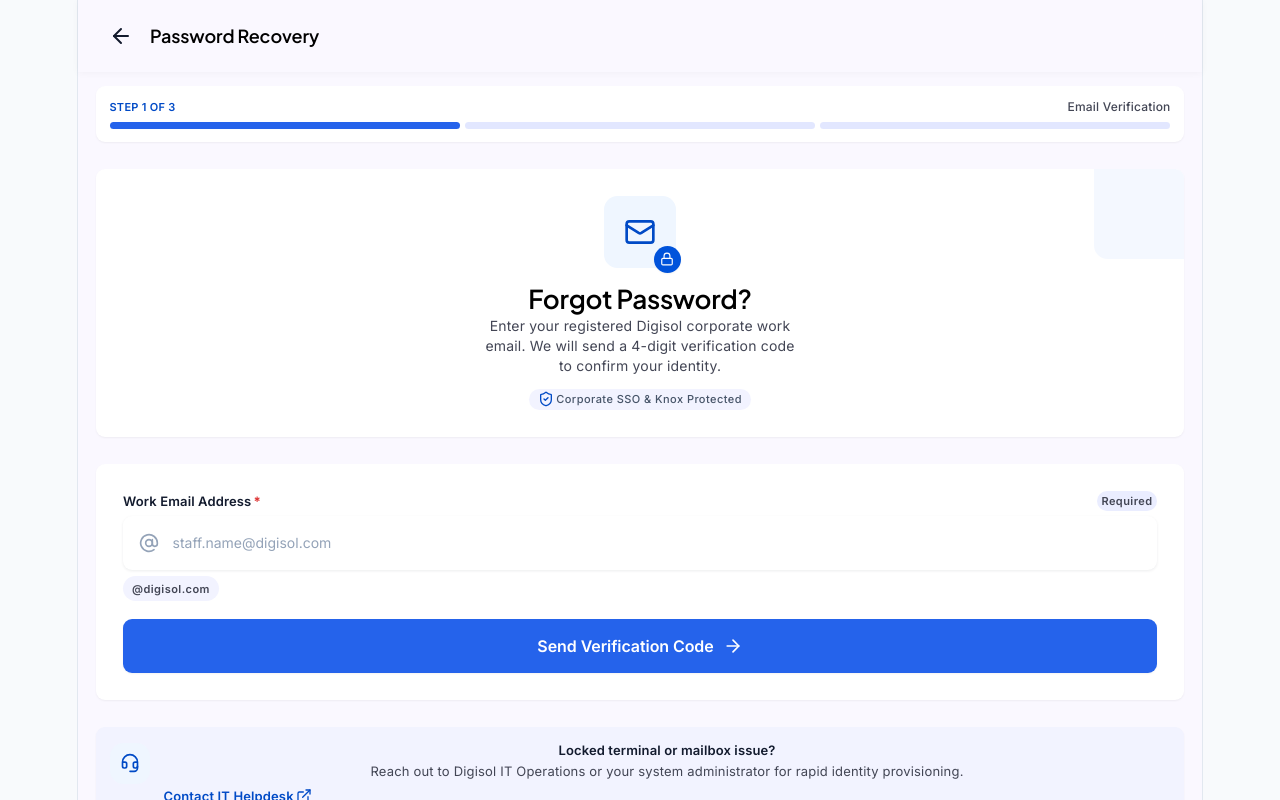
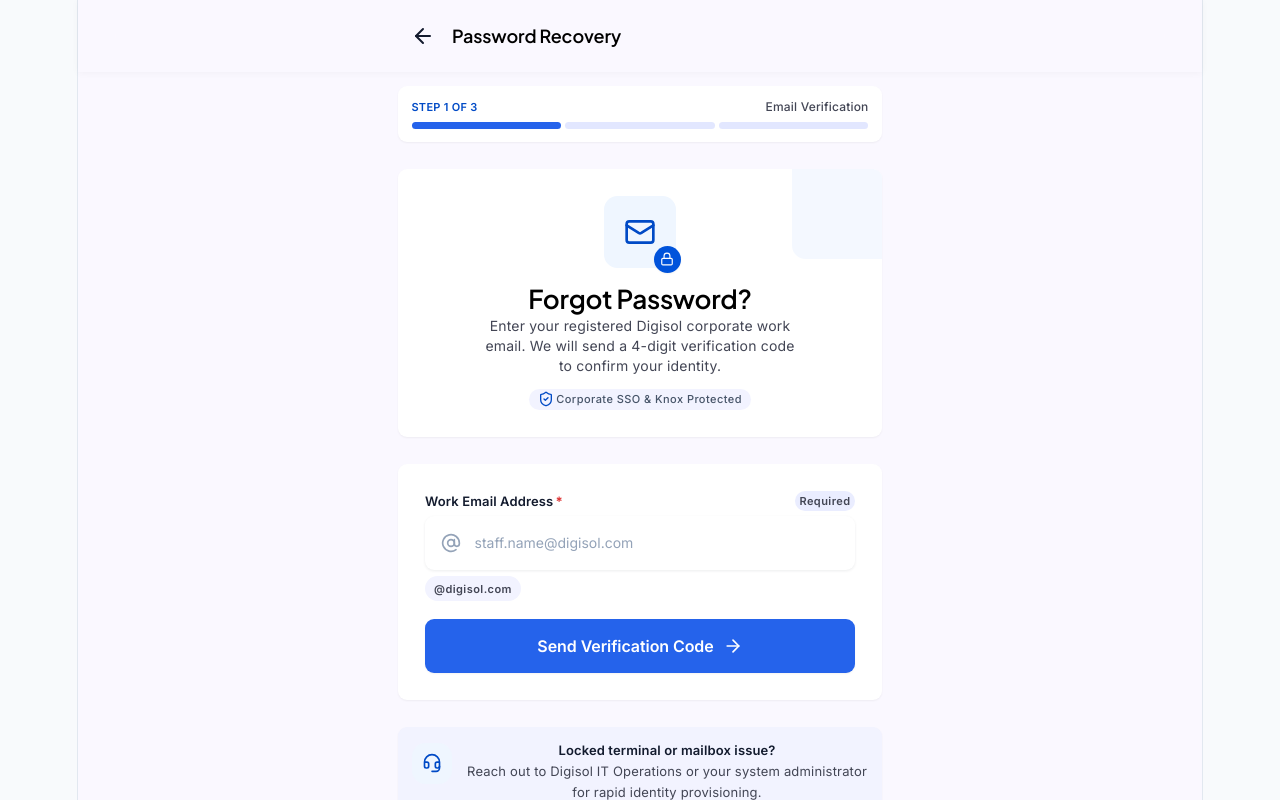
Before and after one commit to Marvin23-pixel/WorkHouse, a React (Vite) app in the folder WorkHouse/: page / in a window 1280 px wide. Both pictures are taken after a click on the button "Forgot Password?". Shown: the top 800 px of the page. Built offline with nearby package versions, Linux system fonts and the light colour scheme.

Commit message:
Update Design of Login Page

```diff
--- a/WorkHouse/src/Styles/inputemail.css
+++ b/WorkHouse/src/Styles/inputemail.css
@@ -112,6 +112,8 @@
   align-items: center;
   justify-content: flex-start;
   gap: var(--ie-space-xs);
+  width: min(100%, 520px);
+  margin: 0 auto;
   height: 4rem;
   padding: 0 var(--ie-space-base);
 }
@@ -143,7 +145,7 @@
   line-height: 26px;
   font-weight: 600;
   letter-spacing: -0.005em;
-  color:black
+  color: black;
 }
 
 /* ---------- Layout ---------- */
@@ -160,7 +162,8 @@
   display: flex;
   flex-direction: column;
   gap: var(--ie-space-lg);
-  width: 100%;
+  width: min(100%, 520px);
+  margin: 0 auto;
   padding: var(--ie-space-md) var(--ie-space-base);
 }
 
--- a/WorkHouse/src/Styles/otpcode.css
+++ b/WorkHouse/src/Styles/otpcode.css
@@ -116,6 +116,8 @@
   display: flex;
   align-items: center;
   gap: var(--oc-space-xs);
+  width: min(100%, 520px);
+  margin: 0 auto;
   height: 4rem;
   padding: 0 var(--oc-space-base);
 }
@@ -162,7 +164,8 @@
 .oc-content {
   display: flex;
   flex-direction: column;
-  width: 100%;
+  width: min(100%, 520px);
+  margin: 0 auto;
   padding: 0 var(--oc-space-base) var(--oc-space-lg);
   user-select: none;
   -webkit-user-select: none;
--- a/WorkHouse/src/Styles/reset.css
+++ b/WorkHouse/src/Styles/reset.css
@@ -131,6 +131,8 @@
   display: flex;
   align-items: center;
   gap: var(--rs-space-xs);
+  width: min(100%, 520px);
+  margin: 0 auto;
   height: 4rem;
   padding: 0 var(--rs-space-base);
 }
@@ -178,7 +180,8 @@
   display: flex;
   flex-direction: column;
   gap: var(--rs-space-md);
-  width: 100%;
+  width: min(100%, 520px);
+  margin: 0 auto;
   padding: var(--rs-space-md) var(--rs-space-base);
 }
 
```
